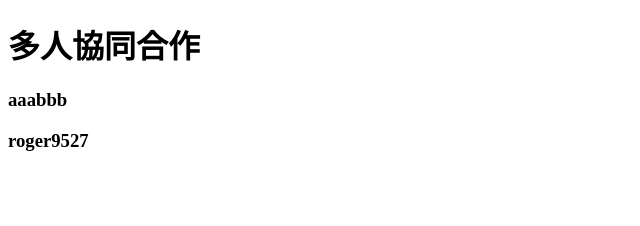
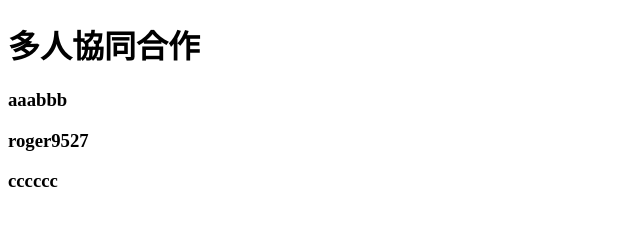
Before and after one commit to fantasy9527/git003, a plain HTML site: page index.html in a window 1280 px wide. Shown: the full height of the page, 0-640 px from the left. Drawn offline with Linux system fonts and the light colour scheme.

Commit message:
第三次更新

```diff
--- a/index.html
+++ b/index.html
@@ -9,5 +9,6 @@
     <h1>多人協同合作</h1>
     <h3>aaabbb</h3>
     <h3>roger9527</h3>
+    <h3>cccccc</h3>
 </body>
 </html>
```
